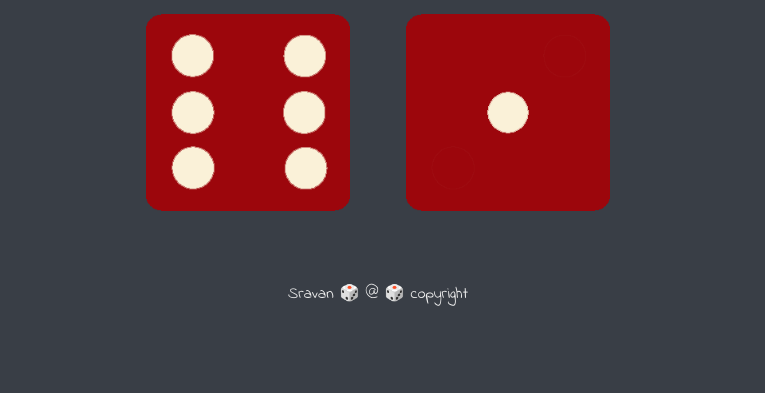
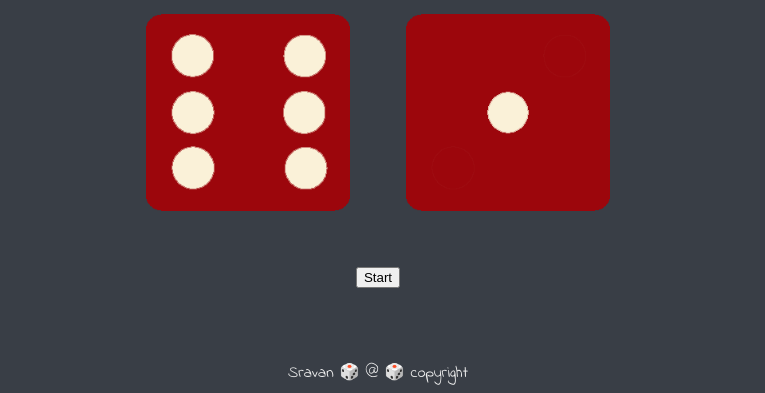
Before and after one commit to sravan-11-git/Dice-Game, a plain HTML site: page index.html in a window 1280 px wide. Shown: the part 481-874 px from the top of the page, without its empty margins (262-1027 px from the left). Before the commit the page ends 800 px from the top, so only its background shows below. Drawn offline with Linux system fonts and the light colour scheme.

Commit message:
Update index.html

```diff
--- a/index.html
+++ b/index.html
@@ -22,6 +22,8 @@
         <img class="img2" src="./images/dice1.png">
       </div>
 
+      <p class="but"><button id="myButton" type="button">Start</button></p>
+
     </div>
 
     <script src="./index.js" charset="utf-8"></script>
```
